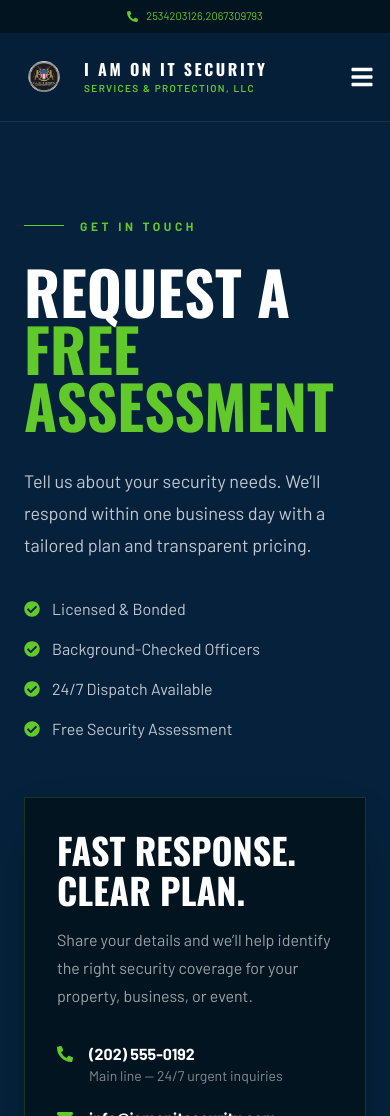
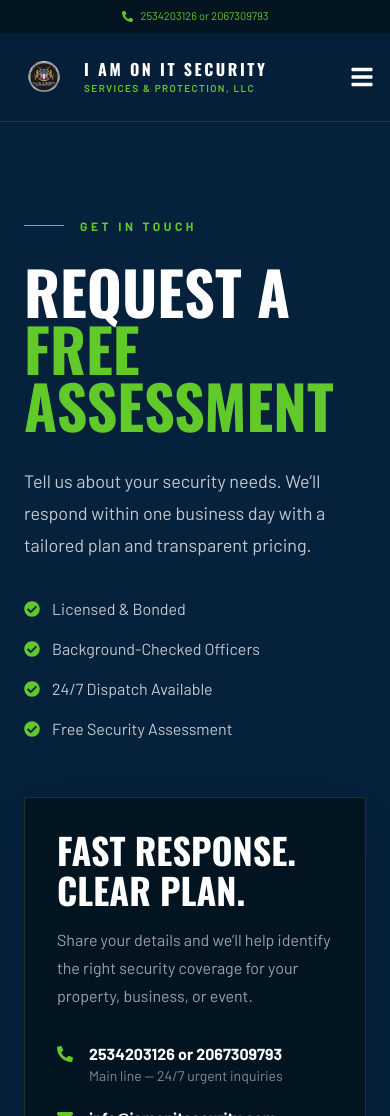
Before and after one commit to JoeKanika/iamonit-security, a React (Vite) app: page /contact in a window 390 px wide. Shown: the top 1116 px of the page. Built offline with nearby package versions, Linux system fonts and the light colour scheme.

Commit message:
Update contact phone numbers

```diff
--- a/src/components/Footer.jsx
+++ b/src/components/Footer.jsx
@@ -45,7 +45,7 @@
         <div>
           <h3 className="text-[#62c92a] tracking-[0.22em] font-bold mb-6 text-sm">CONTACT US</h3>
           <ul className="space-y-5 text-white/80">
-            <li className="flex gap-3"><FaPhoneAlt className="text-[#62c92a]" /> (202) 555-0192</li>
+            <li className="flex gap-3"><FaPhoneAlt className="text-[#62c92a]" /> 2534203126 or 2067309793</li>
             <li className="flex gap-3"><FaEnvelope className="text-[#62c92a]" /> info@iamonitsecurity.com</li>
             <li className="flex gap-3"><FaMapMarkerAlt className="text-[#62c92a]" /> Serving Clients Nationwide</li>
           </ul>
--- a/src/components/Navbar.jsx
+++ b/src/components/Navbar.jsx
@@ -17,7 +17,7 @@
     <header className="bg-[#061f38] text-white border-b border-white/10 sticky top-0 z-50">
       <div className="bg-[#031421] px-4 md:px-16 py-2 flex flex-wrap justify-center md:justify-end gap-4 text-[11px] md:text-sm">
         <span className="flex items-center gap-2 text-[#62c92a]">
-          <FaPhoneAlt /> 2534203126,2067309793
+          <FaPhoneAlt /> 2534203126 or 2067309793
         </span>
 
         <span className="hidden sm:flex items-center gap-2 text-white/70">
--- a/src/pages/Contact.jsx
+++ b/src/pages/Contact.jsx
@@ -73,7 +73,7 @@
               <div className="flex gap-4">
                 <FaPhoneAlt className="text-[#62c92a] mt-1" />
                 <div>
-                  <p className="font-bold">(202) 555-0192</p>
+                  <p className="font-bold">2534203126 or 2067309793</p>
                   <p className="text-white/50 text-sm">Main line — 24/7 urgent inquiries</p>
                 </div>
               </div>
```
